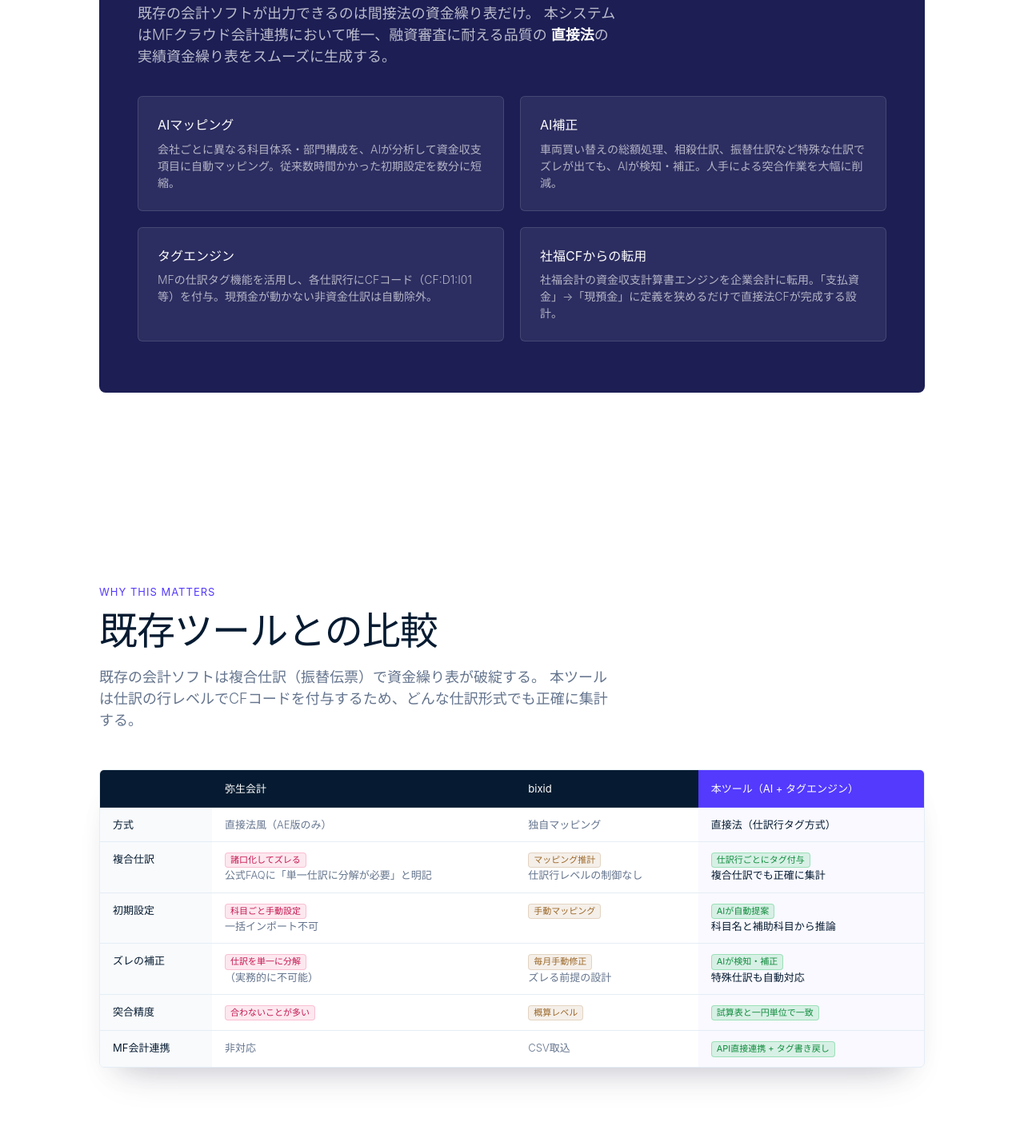
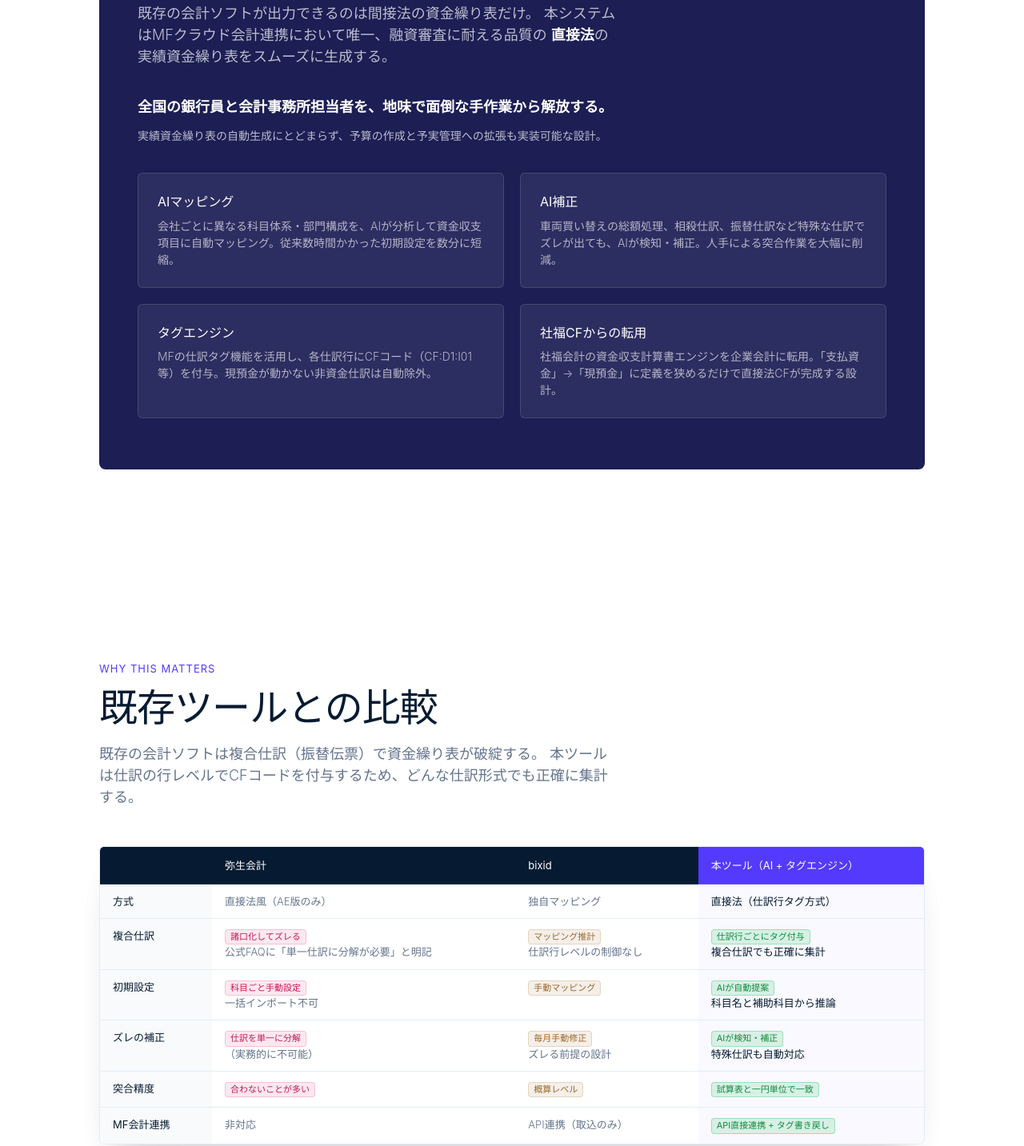
Before and after one commit to kentaroajisaka/portfolio, a plain HTML site: page index.html in a window 1280 px wide. Shown: the part 1290-2723 px from the top of the page at 80% size. Drawn offline with Linux system fonts and the light colour scheme.

Commit message:
Fix bixid to API, add strong messaging about freeing bankers and accountants

```diff
--- a/index.html
+++ b/index.html
@@ -697,6 +697,12 @@
       本システムはMFクラウド会計連携において唯一、融資審査に耐える品質の
       <strong style="color:#fff;">直接法</strong>の実績資金繰り表をスムーズに生成する。
     </p>
+    <p class="sub" style="margin-bottom: 12px;">
+      <strong style="color:#fff;">全国の銀行員と会計事務所担当者を、地味で面倒な手作業から解放する。</strong>
+    </p>
+    <p class="sub" style="font-size: 14px; margin-bottom: 36px;">
+      実績資金繰り表の自動生成にとどまらず、予算の作成と予実管理への拡張も実装可能な設計。
+    </p>
     <div class="featured-grid">
       <div class="featured-item">
         <h4>AIマッピング</h4>
@@ -769,7 +775,7 @@
       <tr>
         <td>MF会計連携</td>
         <td>非対応</td>
-        <td>CSV取込</td>
+        <td>API連携（取込のみ）</td>
         <td><span class="badge-ok">API直接連携 + タグ書き戻し</span></td>
       </tr>
     </tbody>
```
